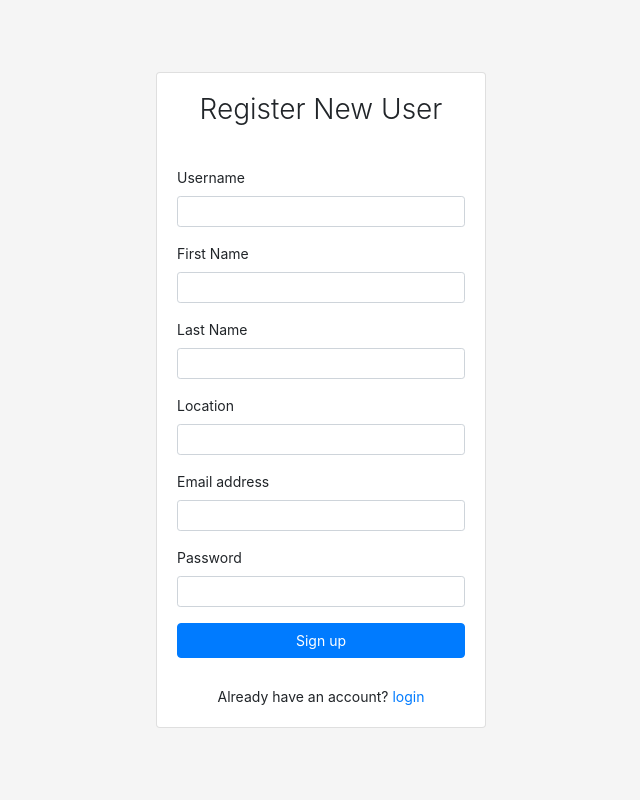
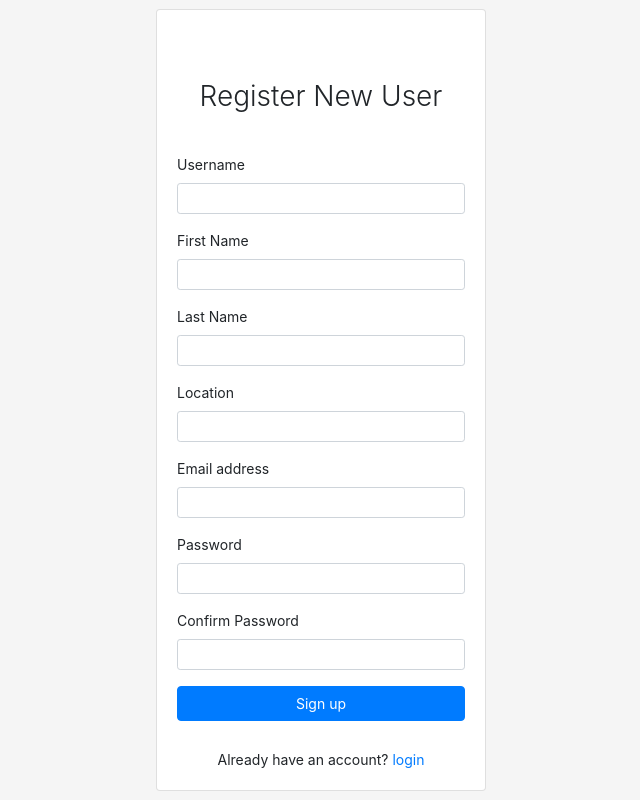
Before and after one commit to Teja1502/Project_THBS, a Django app: page /register/ in a window 1280 px wide. Shown: the whole page, without its empty margins (319-959 px from the left). Run offline with Django 4.2, Linux system fonts and the light colour scheme; some libraries are stand-ins or nearby versions.

Commit message:
Updated_Signup_Page

```diff
--- a/registerApp/templates/registerApp/base.html
+++ b/registerApp/templates/registerApp/base.html
@@ -40,6 +40,7 @@ form{
 .login-form{
 	width:330px;
 	margin:20px;
+  padding-top: 50px;
 }
 
 .sign-up{
--- a/registerApp/templates/registerApp/userRegister.html
+++ b/registerApp/templates/registerApp/userRegister.html
@@ -52,6 +52,11 @@
                         <input type="password" name="password" class="form-control form-control-sm" id="exampleInputPassword1">
                     </div>
 
+                    <div class="form-group">
+                        <label for="exampleInputConfirmPassword1">Confirm Password</label>
+                        <input type="password" name="confirm_password" class="form-control form-control-sm" id="exampleInputConfirmPassword1">
+                    </div>
+
                     <button type="submit" class="btn btn-primary btn-block mt-2">Sign up</button>
 
                     <div class="sign-up mt-2">
--- a/registerApp/views.py
+++ b/registerApp/views.py
@@ -114,6 +114,7 @@ def register(request):
         username = request.POST.get('username')
         email = request.POST.get('email')
         password = request.POST.get('password')
+        confirm_password = request.POST.get('confirm_password')
         first_name = request.POST.get('first_name')
         last_name = request.POST.get('last_name')
         location = request.POST.get('location')
@@ -126,6 +127,8 @@ def register(request):
             missing_fields.append('Email')
         if not password:
             missing_fields.append('Password')
+        if not confirm_password:
+            missing_fields.append('Confirm Password')
         if not first_name:
             missing_fields.append('First Name')
         if not last_name:
@@ -135,6 +138,10 @@ def register(request):
 
         if missing_fields:
             messages.error(request, f'Please fill in all the fields: {", ".join(missing_fields)}.')
+            return redirect('registerApp:register')
+
+        if password != confirm_password:
+            messages.error(request, 'Passwords do not match.')
             return redirect('registerApp:register')
 
         # Check username format
```
Also changed, not shown: userRegistration/settings.py (+13 -13 lines), db.sqlite3.
